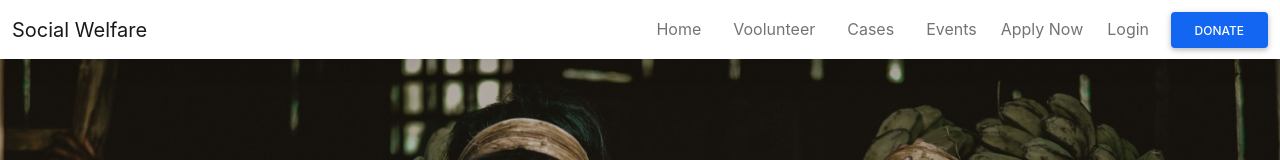
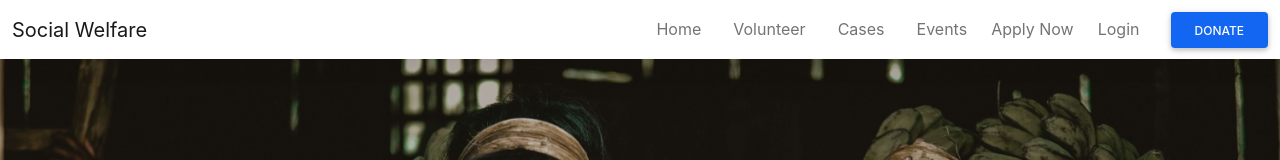
Before and after one commit to amjadkhanniazi/fyp_frontend, a React (Create React App) app: page / in a window 1280 px wide. Shown: the top 160 px of the page. Built offline with nearby package versions, Linux system fonts and the light colour scheme; no server answers.

Commit message:
Comments and extra stuff removed

```diff
--- a/src/AuthContext.js
+++ b/src/AuthContext.js
@@ -1,4 +1,3 @@
-// AuthContext.js
 import React, { createContext, useContext, useEffect, useState } from 'react';
 
 const AuthContext = createContext();
--- a/src/components/Navbar.js
+++ b/src/components/Navbar.js
@@ -45,7 +45,7 @@ function Navbar() {
 
               <div className="nav-link mx-2 Pointer" onClick={() => navigate("/volunteer")}
 
-              >Voolunteer</div>
+              >Volunteer</div>
 
             </li>
 
--- a/src/components/SignInSignUpPage.js
+++ b/src/components/SignInSignUpPage.js
@@ -51,7 +51,7 @@ const SignInSignUpPage = () => {
         setError("Invalid credentials.");
       }
     } catch (error) {
-      setError("Login failed"); // Set the actual error message
+      setError("Login failed");
     }
   };
 
@@ -149,7 +149,7 @@ const SignInSignUpPage = () => {
     if (Object.keys(validationErrors).length === 0) {
       setErrors({});
       try {
-        // Replace 'YOUR_API_ENDPOINT' with the actual API endpoint to submit the data
+
         const response = await axios.post(`${BASE_API_URL}/api/UserRegistries`, formData);
 
         alert("Success, Now go and Login");
```
Also changed, not shown: src/components/DashboardApplicant.js (+0 -25 lines).
